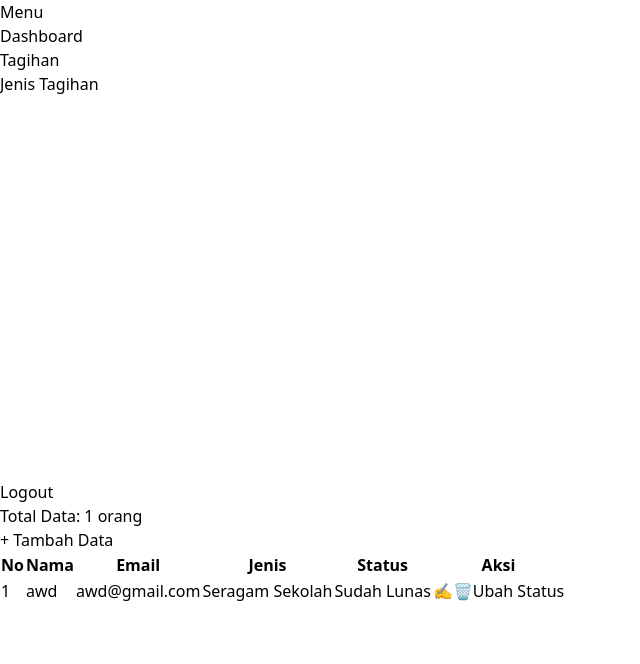
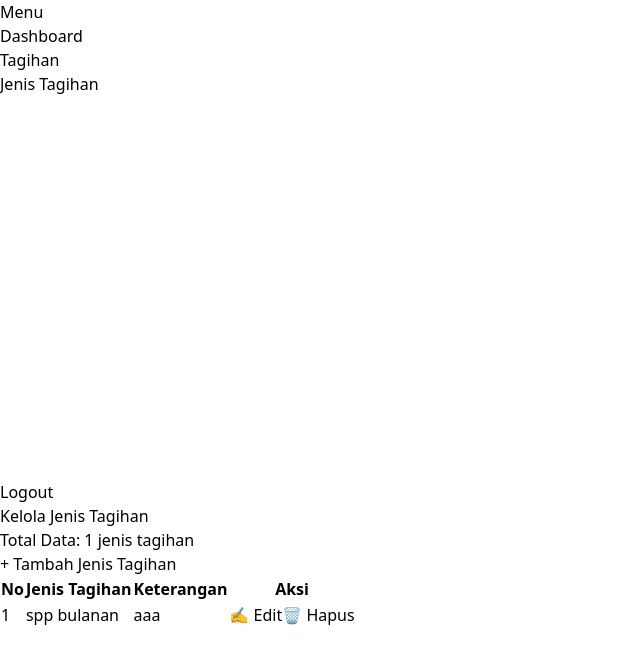
Before and after one commit to DarrenSefhiros/PPDB-PART-2, a React (Vite) app: page /Jenistagihan in a window 1280 px wide. Shown: the top 664 px of the page, without its empty margins (0-640 px from the left). Built offline with nearby package versions, Linux system fonts and the light colour scheme; data requests are answered from the project's data file.

Commit message:
new keter

```diff
--- a/db.json
+++ b/db.json
@@ -1,17 +1,20 @@
 {
   "login": [
     {
-      "id": "6a65",
-      "Nama": "awd",
-      "Jenis": "Seragam Sekolah",
-      "Tagihan": "30000",
-      "Email": "awd@gmail.com",
-      "Status": "Sudah Lunas"
+      "id": "a4e0",
+      "Nama": "aa",
+      "Jenis": "spp bulanan",
+      "Tagihan": "1.000.000",
+      "Email": "awd@gmail.com"
     }
   ],
   "jenistagihan": [
     {
-      "id": "d0f8"
+      "id": "dbd5",
+      "JenisTagihan": "spp bulanan",
+      "Tagihan": "1.000.000",
+      "JatuhTempo": "",
+      "Keterangan": "aaa"
     }
   ],
   "users": [
--- a/src/Components/Jenistagihan.jsx
+++ b/src/Components/Jenistagihan.jsx
@@ -1,19 +1,22 @@
+// File: JenisTagihan.jsx (Komponen Utamamu - Sekarang sudah lengkap R & D, dan siap untuk C & U)
+
 import React, { useEffect, useState } from "react";
 import axios from "axios";
 import Sidnav from "./sidnav";
 import { motion } from "framer-motion";
 import { Link } from "react-router-dom";
-import Swal from "sweetalert2"; // ✅ Tambahkan ini
+import Swal from "sweetalert2";
 
 function JenisTagihan() {
   const [data, setData] = useState([]);
   const [loading, setLoading] = useState(true);
-  const [selectedJenis, setSelectedJenis] = useState("all");
 
+  // READ (R) - Mengambil data
   useEffect(() => {
     const fetchData = async () => {
       try {
-        const res = await axios.get("http://localhost:5000/login");
+        // Pastikan endpoint sesuai data jenis tagihan
+        const res = await axios.get("http://localhost:5000/jenistagihan");
         setData(res.data);
       } catch (err) {
         console.error("Gagal mengambil data:", err);
@@ -25,7 +28,7 @@ function JenisTagihan() {
     fetchData();
   }, []);
 
-  // ✅ Handler untuk hapus data
+  // DELETE (D) - Menghapus data
   const handleDelete = async (id) => {
     const konfirmasi = await Swal.fire({
       title: "Serius Kamu?",
@@ -35,76 +38,22 @@ function JenisTagihan() {
       confirmButtonColor: "#3085d6",
       cancelButtonColor: "#d33",
       confirmButtonText: "Hapus data",
+      cancelButtonText: "Batal", // Menambah text Batal
     });
 
     if (konfirmasi.isConfirmed) {
       try {
-        await axios.delete(`http://localhost:5000/login/${id}`);
+        // Pastikan endpoint sesuai
+        await axios.delete(`http://localhost:5000/jenistagihan/${id}`);
         setData((prev) => prev.filter((item) => item.id !== id));
         Swal.fire("Deleted!", "Data anda telah dihapus", "success");
       } catch (err) {
-        Swal.fire("Error!", "Terjadi kesalahan saat menghapus data.", "error");
+        // Menampilkan error dari server jika ada, atau error umum
+        const errorMessage = err.response?.data?.message || "Terjadi kesalahan saat menghapus data.";
+        Swal.fire("Error!", errorMessage, "error");
       }
     }
   };
-
-  // ✅ Handler untuk ubah status setelah konfirmasi
-  const handleToggleStatus = async (id) => {
-    const itemToUpdate = data.find((item) => item.id === id);
-    if (!itemToUpdate) return;
-
-    const newStatus =
-      itemToUpdate.Status?.toLowerCase() === "sudah lunas"
-        ? "Belum Lunas"
-        : "Sudah Lunas";
-
-    const konfirmasi = await Swal.fire({
-      title: "Yakin ingin ubah status?",
-      text: `Status akan diubah menjadi "${newStatus}"`,
-      icon: "question",
-      showCancelButton: true,
-      confirmButtonText: "Ya, ubah",
-      cancelButtonText: "Batal",
-    });
-
-    if (konfirmasi.isConfirmed) {
-      try {
-        await axios.patch(`http://localhost:5000/login/${id}`, {
-          Status: newStatus,
-        });
-
-        setData((prev) =>
-          prev.map((item) =>
-            item.id === id ? { ...item, Status: newStatus } : item
-          )
-        );
-
-        Swal.fire("Berhasil!", "Status berhasil diubah.", "success");
-      } catch (err) {
-        Swal.fire("Error!", "Gagal mengubah status.", "error");
-        console.error(err);
-      }
-    }
-  };
-
-  const filteredData = (() => {
-    switch (selectedJenis) {
-      case "spp":
-        return data.filter(
-          (item) => item.Jenis?.trim().toLowerCase() === "tagihan spp"
-        );
-      case "uangGedung":
-        return data.filter(
-          (item) => item.Jenis?.trim().toLowerCase() === "uang gedung"
-        );
-      case "seragamSekolah":
-        return data.filter(
-          (item) => item.Jenis?.trim().toLowerCase() === "seragam sekolah"
-        );
-      default:
-        return data;
-    }
-  })();
 
   return (
     <div className="flex">
@@ -116,43 +65,41 @@ function JenisTagihan() {
           transition={{ duration: 0.5 }}
           className="p-8 w-full max-w-5xl"
         >
-          <div className="flex flex-wrap items-end justify-between mb-4 gap-2">
+          <h1 className="text-3xl font-bold text-pink-800 mb-6">Kelola Jenis Tagihan</h1>
+
+          <div className="flex justify-between items-center mb-4 gap-2">
             <div className="text-pink-700 font-semibold">
-              Total Data: {filteredData.length} orang
+              Total Data: {data.length} jenis tagihan
             </div>
 
+            {/* CREATE (C) - Tombol Tambah */}
             <div>
-              <Link to="/TambahData">
+              <Link to="/TambahJenisTagihan">
                 <button className="bg-pink-500 hover:bg-pink-600 rounded-md text-white font-bold py-2 px-4 transition hover:scale-[1.06]">
-                  + Tambah Data
+                  + Tambah Jenis Tagihan
                 </button>
               </Link>
             </div>
           </div>
 
-          <div className="overflow-x-auto">
+          <div className="overflow-x-auto shadow-lg">
             {loading ? (
-              <div className="text-center py-4 text-pink-600">
-                Memuat data...
-              </div>
-            ) : filteredData.length === 0 ? (
-              <div className="text-center py-4 text-pink-600">
-                Belum ada data
-              </div>
+              <div className="text-center py-4 text-pink-600">Memuat data...</div>
+            ) : data.length === 0 ? (
+              <div className="text-center py-4 text-pink-600">Belum ada data</div>
             ) : (
+              // READ (R) - Tampilan Tabel
               <table className="min-w-full border border-pink-200 rounded-md overflow-hidden">
                 <thead className="bg-purple-200 text-purple-800">
                   <tr>
                     <th className="px-2 py-2 text-right">No</th>
-                    <th className="px-4 py-2 text-center">Nama</th>
-                    <th className="px-4 py-2 text-center">Email</th>
-                    <th className="px-4 py-2 text-center">Jenis</th>
-                    <th className="px-4 py-2 text-center">Status</th>
+                    <th className="px-4 py-2 text-center">Jenis Tagihan</th>
+                    <th className="px-4 py-2 text-center">Keterangan</th>
                     <th className="px-4 py-2 text-center">Aksi</th>
                   </tr>
                 </thead>
                 <tbody>
-                  {filteredData.map((item, index) => (
+                  {data.map((item, index) => (
                     <motion.tr
                       key={item.id}
                       initial={{ opacity: 0, y: 10 }}
@@ -163,36 +110,28 @@ function JenisTagihan() {
                       <td className="border border-pink-200 px-2 py-2 text-right">
                         {index + 1}
                       </td>
-                      <td className="border border-pink-200 px-4 py-2">{item.Nama}</td>
-                      <td className="border border-pink-200 px-4 py-2">{item.Email}</td>
-                      <td className="border border-pink-200 px-4 py-2">{item.Jenis}</td>
-                      <td
-                        className={`border border-pink-200 px-3 py-2 text-center font-semibold ${
-                          item.Status === "Sudah Lunas"
-                            ? "text-green-600"
-                            : "text-red-600"
-                        }`}
-                      >
-                        {item.Status || "Belum Lunas"}
+                      <td className="border border-pink-200 px-4 py-2 text-center">
+                        {item.JenisTagihan}
                       </td>
-                      <td className="border px-4 py-2 text-center">
+                      <td className="border border-pink-200 px-4 py-2 text-center">
+                        {item.Keterangan}
+                      </td>
+                      <td className="border border-pink-200 px-4 py-2 text-center">
                         <div className="flex justify-center space-x-2">
-                          <Link to={`/Edit/${item.id}`}>
-                            <button className="bg-blue-500 hover:bg-blue-700 text-white transition font-bold py-1 px-3 rounded hover:scale-[1.09]">
-                              ✍️
+
+                          {/* UPDATE (U) - Tombol Edit */}
+                          <Link to={`/EditJenisTagihan/${item.id}`}>
+                            <button className="bg-blue-500 hover:bg-blue-600 text-white font-bold py-1 px-3 rounded transition hover:scale-[1.09]">
+                              ✍ Edit
                             </button>
                           </Link>
+
+                          {/* DELETE (D) - Tombol Hapus */}
                           <button
-                            className="bg-red-500 hover:bg-red-600 text-white font-bold py-1 px-3 transition rounded hover:scale-[1.09]"
+                            className="bg-red-500 hover:bg-red-600 text-white font-bold py-1 px-3 rounded transition hover:scale-[1.09]"
                             onClick={() => handleDelete(item.id)}
                           >
-                            🗑
-                          </button>
-                          <button
-                            className="bg-green-500 hover:bg-green-600 text-white font-bold py-1 px-3 rounded hover:scale-[1.09]"
-                            onClick={() => handleToggleStatus(item.id)}
-                          >
-                            Ubah Status
+                            🗑 Hapus
                           </button>
                         </div>
                       </td>
--- a/src/Components/Tambahdata.jsx
+++ b/src/Components/Tambahdata.jsx
@@ -1,9 +1,10 @@
 import React, { useState, useEffect } from 'react';
+import axios from 'axios';
+import Swal from 'sweetalert2';
 import { useNavigate } from 'react-router-dom';
-import axios from "axios";
-import Swal from 'sweetalert2';
 
-function Tambahdata() {
+function TambahData() {
+  const [jenisTagihanList, setJenisTagihanList] = useState([]);
   const [formData, setFormData] = useState({
     Nama: '',
     Jenis: '',
@@ -15,28 +16,39 @@ function Tambahdata() {
   const navigate = useNavigate();
 
   useEffect(() => {
-    const loginData = JSON.parse(localStorage.getItem("loginData"));
-    if (loginData && loginData.Email) {
-      setFormData((prev) => ({
-        ...prev,
-        Email: loginData.Email
-      }));
+    // 🔹 Ambil data dari tabel JenisTagihan
+    const fetchJenisTagihan = async () => {
+      try {
+        const res = await axios.get('http://localhost:5000/jenistagihan');
+        setJenisTagihanList(res.data);
+      } catch (error) {
+        console.error('Gagal fetch jenis tagihan:', error);
+      }
+    };
+
+    fetchJenisTagihan();
+
+    // 🔹 Ambil Email dari localStorage (jangan diubah)
+    const loginData = JSON.parse(localStorage.getItem('loginData'));
+    if (loginData?.Email) {
+      setFormData((prev) => ({ ...prev, Email: loginData.Email }));
     }
   }, []);
 
   const handleChange = (e) => {
     const { name, value } = e.target;
 
-    if (name === "Jenis") {
-      let Tagihan = "";
-      if (value === "Tagihan SPP") Tagihan = "390000";
-      else if (value === "Uang Gedung") Tagihan = "2000000";
-      else if (value === "Seragam Sekolah") Tagihan = "30000";
+    if (name === 'Jenis') {
+      // 🔹 Cari data jenis yang dipilih
+      const selectedJenis = jenisTagihanList.find(
+        (item) => item.JenisTagihan === value
+      );
 
       setFormData({
         ...formData,
         Jenis: value,
-        Tagihan: Tagihan,
+        // 🔹 Isi otomatis nominal tagihan
+        Tagihan: selectedJenis ? selectedJenis.Tagihan || '' : '',
       });
     } else {
       setFormData({
@@ -51,36 +63,27 @@ function Tambahdata() {
     setLoading(true);
 
     try {
-      const response = await axios.post("http://localhost:5000/login", formData);
-      console.log("Respon server:", response.data);
+      await axios.post('http://localhost:5000/login', formData);
 
       await Swal.fire({
-        position: "center",
-        icon: "success",
-        title: "Data anda telah disimpan",
+        icon: 'success',
+        title: 'Berhasil!',
+        text: 'Data anda telah disimpan.',
+        timer: 1500,
         showConfirmButton: false,
-        timer: 1500,
       });
 
-      localStorage.setItem("loginData", JSON.stringify(formData));
-
       setFormData({
-        Nama: "",
-        Jenis: "",
-        Tagihan: "",
-        Email: "",
+        Nama: '',
+        Jenis: '',
+        Tagihan: '',
+        Email: formData.Email, // tetap simpan email
       });
 
-      navigate("/Dashboard");
+      navigate('/Dashboard');
     } catch (error) {
-      console.error("Axios error:", error);
-
-      await Swal.fire({
-        icon: "error",
-        title: "Oops...",
-        text: error.response?.data?.message || "Something went wrong!",
-        footer: '<a href="#">Why do I have this issue?</a>',
-      });
+      console.error('Error saat submit:', error);
+      Swal.fire('Error', 'Gagal menyimpan data!', 'error');
     } finally {
       setLoading(false);
     }
@@ -88,11 +91,16 @@ function Tambahdata() {
 
   return (
     <div className="flex items-center justify-center min-h-screen bg-gradient-to-br from-pink-400 to-purple-600">
-      <div className="bg-white p-8 rounded-lg shadow-lg w-full max-w-sm">
-        <h2 className="text-2xl font-bold text-center text-gray-800 mb-6">Tambah data</h2>
+      <div className="bg-white p-8 rounded-lg shadow-lg w-full max-w-md">
+        <h2 className="text-2xl font-bold text-center text-gray-800 mb-6">
+          Tambah Data
+        </h2>
         <form onSubmit={handleSubmit}>
+          {/* NAMA */}
           <div className="mb-4">
-            <label htmlFor="Nama" className="block text-gray-700 mb-2">Nama</label>
+            <label htmlFor="Nama" className="block text-gray-700 mb-2">
+              Nama
+            </label>
             <input
               id="Nama"
               name="Nama"
@@ -104,8 +112,12 @@ function Tambahdata() {
               required
             />
           </div>
+
+          {/* JENIS TAGIHAN */}
           <div className="mb-4">
-            <label htmlFor="Jenis" className="block text-gray-700 mb-2">Jenis</label>
+            <label htmlFor="Jenis" className="block text-gray-700 mb-2">
+              Jenis Tagihan
+            </label>
             <select
               id="Jenis"
               name="Jenis"
@@ -114,14 +126,20 @@ function Tambahdata() {
               className="w-full px-4 py-2 border border-gray-300 rounded-md focus:outline-none focus:ring-2 focus:ring-pink-400"
               required
             >
-              <option value="" disabled>Pilih Jenis Tagihan</option>
-              <option value="Tagihan SPP">Tagihan SPP</option>
-              <option value="Uang Gedung">Uang Gedung</option>
-              <option value="Seragam Sekolah">Seragam Sekolah</option>
+              <option value="">Pilih Jenis Tagihan</option>
+              {jenisTagihanList.map((jenis) => (
+                <option key={jenis.id} value={jenis.JenisTagihan}>
+                  {jenis.JenisTagihan}
+                </option>
+              ))}
             </select>
           </div>
+
+          {/* TOTAL TAGIHAN (otomatis muncul) */}
           <div className="mb-4">
-            <label htmlFor="Tagihan" className="block text-gray-700 mb-2">Tagihan</label>
+            <label htmlFor="Tagihan" className="block text-gray-700 mb-2">
+              Total Tagihan
+            </label>
             <input
               id="Tagihan"
               name="Tagihan"
@@ -132,17 +150,28 @@ function Tambahdata() {
               className="w-full px-4 py-2 border border-gray-300 bg-gray-100 rounded-md focus:outline-none focus:ring-2 focus:ring-pink-400"
             />
           </div>
+
+          {/* EMAIL */}
+          <input type="hidden" name="Email" value={formData.Email} />
+
+          {/* TOMBOL */}
           <div className="flex justify-between mt-6">
             <button
-              className={`bg-sky-600 hover:bg-sky-800 rounded focus:outline-none py-2 px-5 text-white font-bold ${loading ? "opacity-50 cursor-not-allowed" : ""}`}
               type="submit"
               disabled={loading}
+              className={`bg-pink-600 hover:bg-pink-700 text-white font-bold py-2 px-6 rounded ${
+                loading ? 'opacity-50 cursor-not-allowed' : ''
+              }`}
             >
-              {loading ? "Memproses..." : "Tambah"}
+              {loading ? 'Memproses...' : 'Tambah'}
             </button>
-            <a href="/Dashboard" className="bg-gray-500 hover:bg-gray-800 rounded py-2 px-5 text-white font-bold text-center">
+            <button
+              type="button"
+              onClick={() => navigate('/Dashboard')}
+              className="bg-gray-500 hover:bg-gray-700 text-white font-bold py-2 px-6 rounded"
+            >
               Kembali
-            </a>
+            </button>
           </div>
         </form>
       </div>
@@ -150,4 +179,4 @@ function Tambahdata() {
   );
 }
 
-export default Tambahdata;
+export default TambahData;
--- a/src/Components/Tambahjenistagihan.jsx
+++ b/src/Components/Tambahjenistagihan.jsx
@@ -2,12 +2,12 @@ import React, { useState } from "react";
 import axios from "axios";
 import Swal from "sweetalert2";
 import { useNavigate } from "react-router-dom";
-import Sidnav from "./sidnav"; // Sidebar
+import Sidnav from "./sidnav";
 
 function TambahJenisTagihan() {
   const [formData, setFormData] = useState({
-    Nama: "",
     JenisTagihan: "",
+    Tagihan: "",
     JatuhTempo: "",
     Keterangan: "",
   });
@@ -35,7 +35,7 @@ function TambahJenisTagihan() {
         showConfirmButton: false,
       });
 
-      navigate("/TabelJenisTagihan");
+      navigate("/JenisTagihan");
     } catch (error) {
       console.error("Gagal tambah data:", error);
       Swal.fire("Error", "Gagal menambahkan data!", "error");
@@ -46,23 +46,11 @@ function TambahJenisTagihan() {
     <div className="flex">
       <Sidnav />
       <div className="ml-60 p-6 w-full min-h-screen bg-pink-50">
-        <div className="max-w-md mx-auto bg-white shadow-lg rounded-lg p-6">
-          <h2 className="text-2xl font-bold text-center text-pink-700 mb-4">
+        <div className="max-w-md mx-auto bg-white shadow-lg rounded-lg p-6 my-14">
+          <h2 className="text-2xl font-bold text-center text-pink-700 mb-6">
             Tambah Jenis Tagihan
           </h2>
           <form onSubmit={handleSubmit} className="space-y-4">
-            <div>
-              <label className="block text-gray-700 mb-1">Nama</label>
-              <input
-                type="text"
-                name="Nama"
-                value={formData.Nama}
-                onChange={handleChange}
-                required
-                className="w-full border border-gray-300 px-4 py-2 rounded-md focus:ring-pink-400 focus:outline-none"
-              />
-            </div>
-
             <div>
               <label className="block text-gray-700 mb-1">Jenis Tagihan</label>
               <input
@@ -74,19 +62,17 @@ function TambahJenisTagihan() {
                 className="w-full border border-gray-300 px-4 py-2 rounded-md focus:ring-pink-400 focus:outline-none"
               />
             </div>
-
             <div>
-              <label className="block text-gray-700 mb-1">Jatuh Tempo</label>
+              <label className="block text-gray-700 mb-1">Tagihan</label>
               <input
-                type="date"
-                name="JatuhTempo"
-                value={formData.JatuhTempo}
+                type="text"
+                name="Tagihan"
+                value={formData.Tagihan}
                 onChange={handleChange}
                 required
                 className="w-full border border-gray-300 px-4 py-2 rounded-md focus:ring-pink-400 focus:outline-none"
               />
             </div>
-
             <div>
               <label className="block text-gray-700 mb-1">Keterangan</label>
               <textarea
--- a/src/Components/editdata.jsx
+++ b/src/Components/editdata.jsx
@@ -6,6 +6,7 @@ import Swal from "sweetalert2";
 function EditData() {
   const { id } = useParams();
   const navigate = useNavigate();
+
   const [formData, setFormData] = useState({
     Email: "",
     Nama: "",
@@ -14,17 +15,20 @@ function EditData() {
     Status: "Belum Lunas",
   });
 
-  const jenisTagihanMap = {
-    "Tagihan SPP": "390000",
-    "Uang Gedung": "2000000",
-    "Seragam Sekolah": "30000",
-  };
+  // 🔧 Tambahkan ini
+  const [jenisTagihanList, setJenisTagihanList] = useState([]);
 
+  // 🔧 Ambil data tagihan yang mau diedit + data jenis tagihan dari server
   useEffect(() => {
     const fetchData = async () => {
       try {
+        // Ambil data tagihan yang mau diedit
         const res = await axios.get(`http://localhost:5000/login/${id}`);
         setFormData(res.data);
+
+        // Ambil semua jenis tagihan
+        const jenisRes = await axios.get("http://localhost:5000/jenistagihan");
+        setJenisTagihanList(jenisRes.data);
       } catch (err) {
         console.error("Gagal mengambil data:", err);
       }
@@ -33,14 +37,19 @@ function EditData() {
     fetchData();
   }, [id]);
 
+  // 🔧 Saat jenis dipilih, otomatis ubah nominal Tagihan sesuai data dari backend
   const handleChange = (e) => {
     const { name, value } = e.target;
 
     if (name === "Jenis") {
+      const selectedJenis = jenisTagihanList.find(
+        (item) => item.JenisTagihan === value
+      );
+
       setFormData({
         ...formData,
         Jenis: value,
-        Tagihan: jenisTagihanMap[value] || "",
+        Tagihan: selectedJenis ? selectedJenis.Tagihan || "" : "",
       });
     } else {
       setFormData({
@@ -55,6 +64,7 @@ function EditData() {
 
     try {
       await axios.put(`http://localhost:5000/login/${id}`, formData);
+
       await Swal.fire({
         position: "center",
         icon: "success",
@@ -73,10 +83,15 @@ function EditData() {
   return (
     <div className="flex items-center justify-center min-h-screen bg-gradient-to-br from-pink-400 to-purple-600">
       <div className="bg-white p-8 rounded-lg shadow-lg w-full max-w-md">
-        <h2 className="text-2xl font-bold text-center text-gray-800 mb-6">Edit Data</h2>
+        <h2 className="text-2xl font-bold text-center text-gray-800 mb-6">
+          Edit Data
+        </h2>
+
         <form onSubmit={handleSubmit}>
           <div className="mb-4">
-            <label htmlFor="Nama" className="block text-gray-700 mb-2">Nama</label>
+            <label htmlFor="Nama" className="block text-gray-700 mb-2">
+              Nama
+            </label>
             <input
               id="Nama"
               name="Nama"
@@ -89,29 +104,40 @@ function EditData() {
           </div>
 
           <div className="mb-4">
-            <label htmlFor="Jenis" className="block text-gray-700 mb-2">Jenis Pembayaran</label>
+            <label htmlFor="Jenis" className="block text-gray-700 mb-2">
+              Jenis Tagihan
+            </label>
             <select
               id="Jenis"
               name="Jenis"
               value={formData.Jenis}
               onChange={handleChange}
-              className="w-full px-4 py-2 border border-gray-300 rounded-md"
+              className="w-full px-4 py-2 border border-gray-300 rounded-md focus:outline-none focus:ring-2 focus:ring-pink-400"
               required
             >
-              <option value="">Pilih Jenis</option>
-              <option value="Tagihan SPP">Tagihan SPP</option>
-              <option value="Uang Gedung">Uang Gedung</option>
-              <option value="Seragam Sekolah">Seragam Sekolah</option>
+              <option value="">Pilih Jenis Tagihan</option>
+              {jenisTagihanList.map((jenis) => (
+                <option key={jenis.id} value={jenis.JenisTagihan}>
+                  {jenis.JenisTagihan}
+                </option>
+              ))}
             </select>
           </div>
+
+          <div className="mb-4">
+            <label htmlFor="Tagihan" className="block text-gray-700 mb-2">
+              Tagihan
+            </label>
             <input
               id="Tagihan"
               name="Tagihan"
               type="text"
               value={formData.Tagihan}
-            onChange={handleChange}
-            className="w-full px-4 py-2 border border-gray-300 rounded-md"
+              readOnly
+              className="w-full px-4 py-2 border border-gray-300 bg-gray-100 rounded-md"
             />
+          </div>
+
           <div className="flex justify-between mt-6">
             <button
               type="submit"
```
Also changed, not shown: src/Components/Dashboard.jsx (+9 -4 lines), src/Components/Tagihan.jsx (+4 -3 lines). Lines whose indentation alone changed are shown as unchanged.
